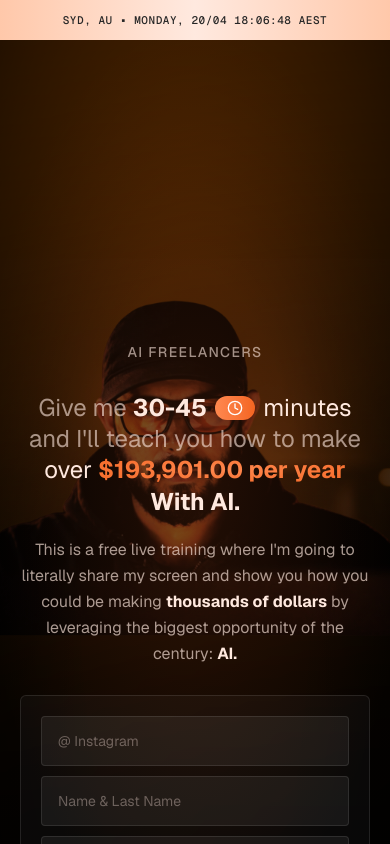
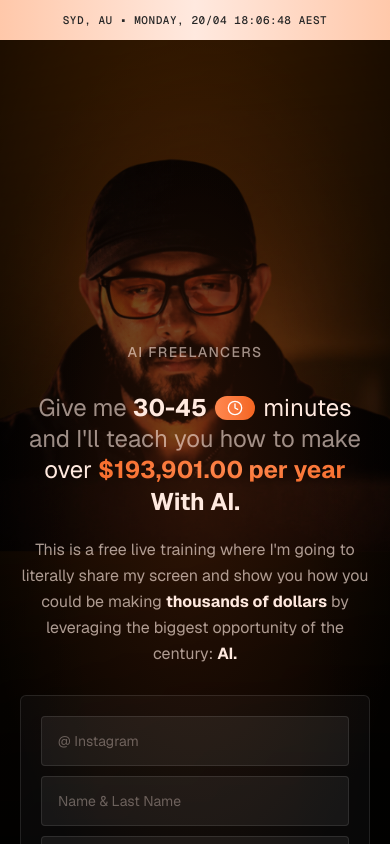
Before and after one commit to telluricaquarian/buildwithllewellyn, a Next.js app: page / in a window 390 px wide. Shown: the top 844 px of the page. Built offline with nearby package versions, Linux system fonts and the light colour scheme.

Commit message:
Update mobile hero to betterfit.png

```diff
--- a/components/landing/hero-section.tsx
+++ b/components/landing/hero-section.tsx
@@ -20,7 +20,7 @@ export function HeroSection() {
       <div
         className="absolute inset-0 bg-no-repeat block md:hidden"
         style={{
-          backgroundImage: 'url(/bettermobileversion.png)',
+          backgroundImage: 'url(/betterfit.png)',
           backgroundPosition: 'center top',
           backgroundSize: 'cover'
         }}
```
Also changed, not shown: public/betterfit.png (added).
